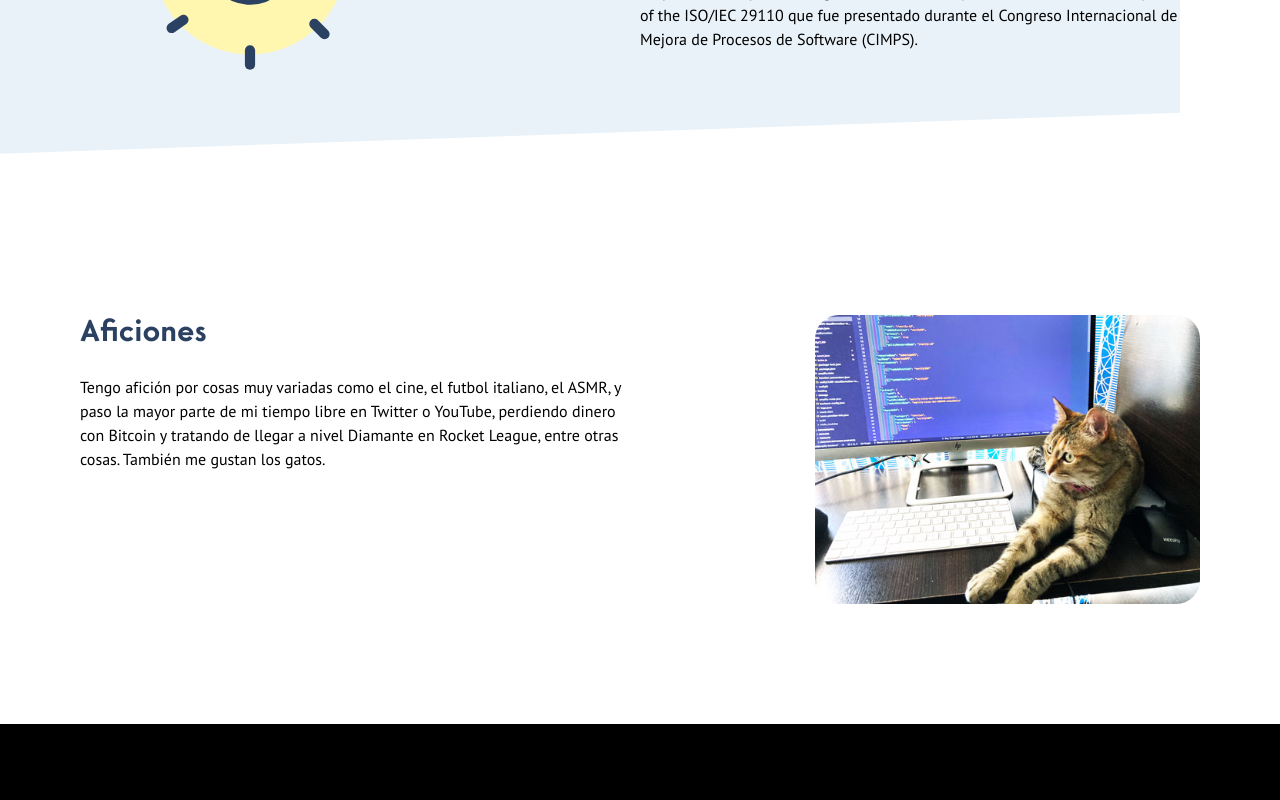
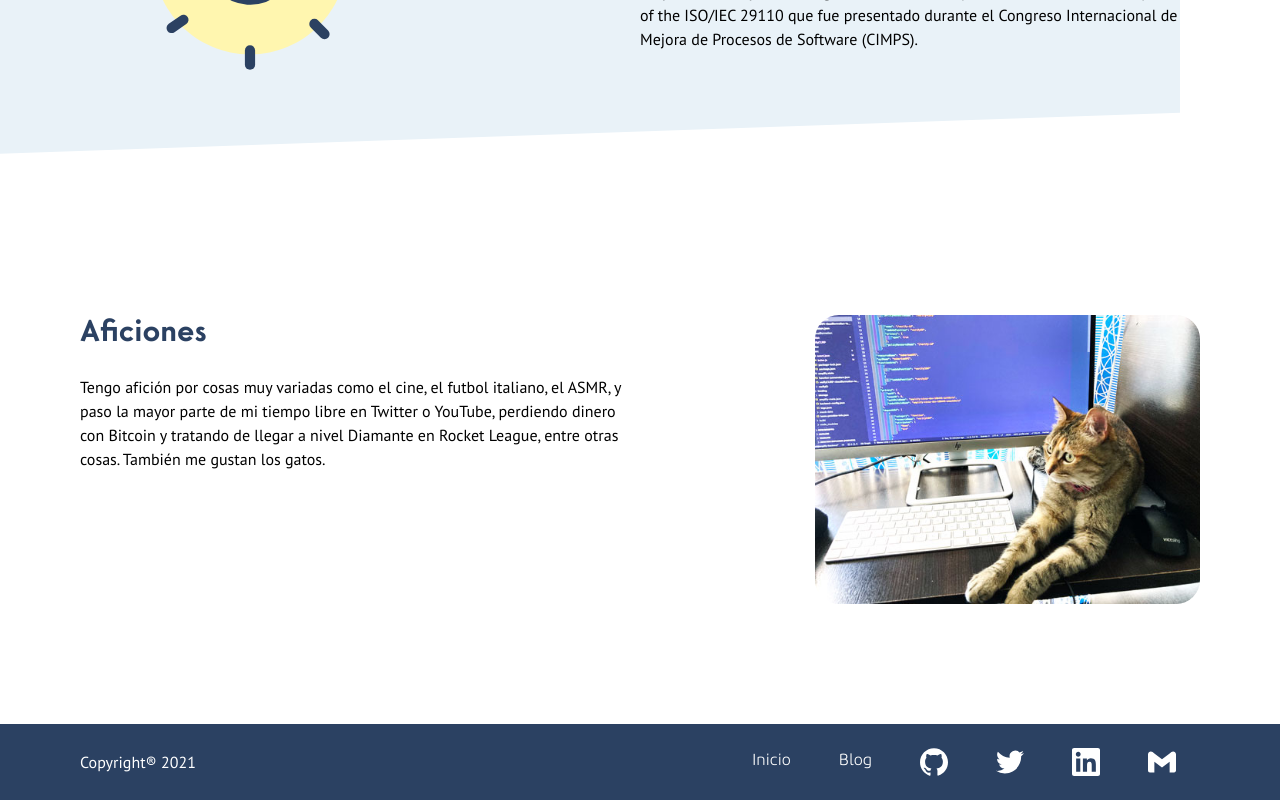
Before and after one commit to ur13l/uriel-dev, a Next.js app: page /sobre-mi in a window 1280 px wide. Shown: the part 1294-2094 px from the top of the page. Before the commit the page ends 2018 px from the top, so only its background shows below. Built offline with nearby package versions, Linux system fonts and the light colour scheme; no server answers; what @tailwindcss/typography, aws-amplify would draw is missing.

Commit message:
[UPDATE] Footer

```diff
--- a/_includes/footer.js
+++ b/_includes/footer.js
@@ -1,3 +1,29 @@
-const Footer = () => <footer></footer>;
+import Menu from "./menu";
+import SocialList from "./social-list";
+import PropTypes from "prop-types";
+
+const Footer = ({ location = "/" }) => (
+  <footer className="bg-blue-dark flex justify-center text-white">
+    <div className="flex flex-col md:flex-row justify-center content-center container px-6 md:px-10 lg:px-20">
+      <span className="flex-grow self-center py-6 order-3 md:order-1">
+        Copyright® {new Date().getFullYear()}
+      </span>
+      <div className="order-1 md:order-2">
+        <Menu location={location} showCurrentLocation={false} />
+      </div>
+      <div className="order-2 md:order-3">
+        <SocialList />
+      </div>
+    </div>
+  </footer>
+);
+
+Footer.propTypes = {
+  location: PropTypes.string,
+};
+
+Footer.defaultProps = {
+  location: "/",
+};
 
 export default Footer;
--- a/_layout/main-layout.js
+++ b/_layout/main-layout.js
@@ -11,7 +11,7 @@ const MainLayout = ({ children }) => {
       <main className="bg-white">
         <Navbar location={pathname} color={"var(--blue-dark)"} />
         <div className="w-full overflow-x-hidden">{children}</div>
-        <Footer />
+        <Footer location={pathname} />
       </main>
     </BrowserProvider>
   );
```
